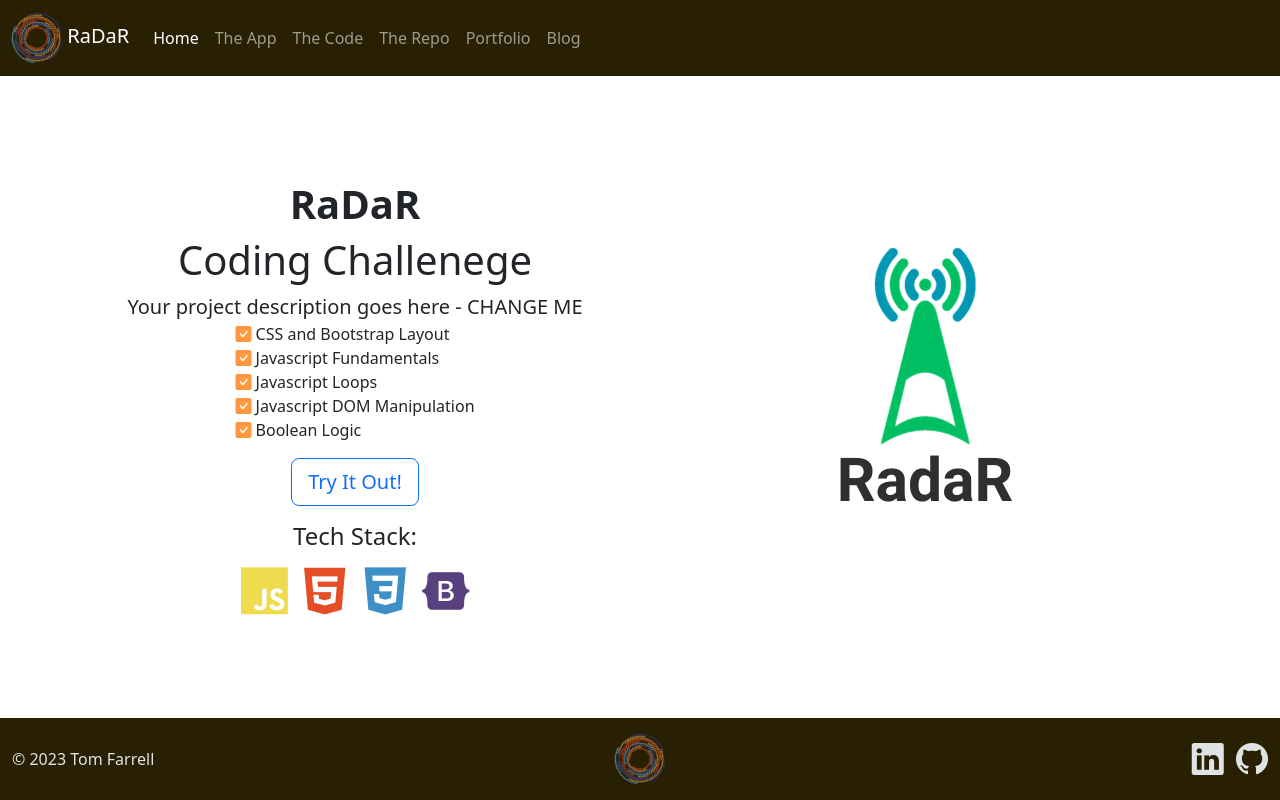
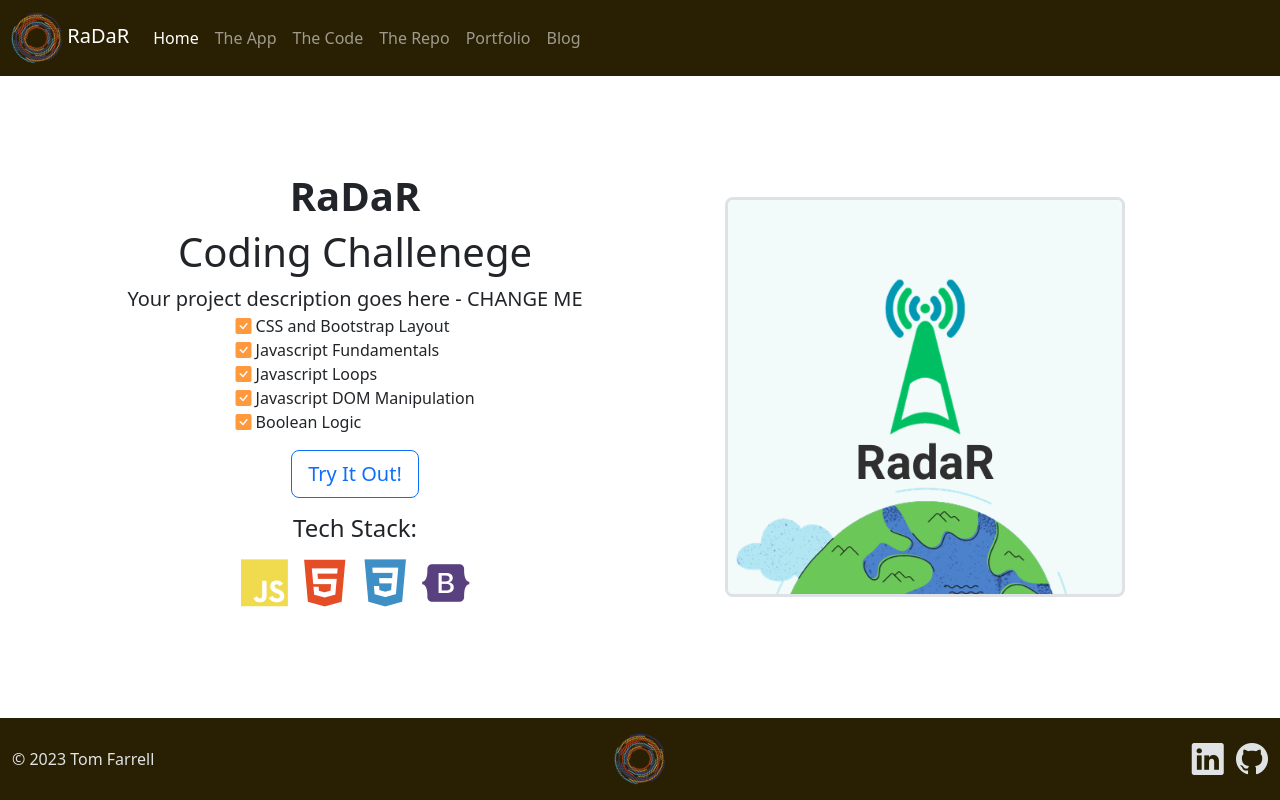
Before and after one commit to TJF71/RadaR_v2, a plain HTML site: page index.html in a window 1280 px wide. Drawn offline with nearby package versions, Linux system fonts and the light colour scheme.

Commit message:
cosmetic updates

```diff
--- a/index.html
+++ b/index.html
@@ -73,13 +73,13 @@
     <main class="container py-5">
         <div class="row row-cols-1 row-cols-md-2 align-items-center h-100">
 
-            <div class="col order-md-last text-center">
-                <img src="/img/RaDaR.png" class="img-fluid logo" />
+            <div class="col order-md-last text-center ">
+                <img src="/img/RaDaRv2.png" class="img-fluid app-logo  border border-3 rounded-3" />
             </div>
 
             <div class="col text-center">
                 <!-- CHANGE ME -->
-                <h1 class="display-6 fw-bold mt-3">RaDaR</h1>
+                <h1 class="display-6 fw-bold ">RaDaR</h1>
                 <h2 class="display-6">Coding Challenege</h2>
                 <div class="lead">Your project description goes here - CHANGE ME</div>
 
```
Also changed, not shown: img/RaDaRv2.png (added).
